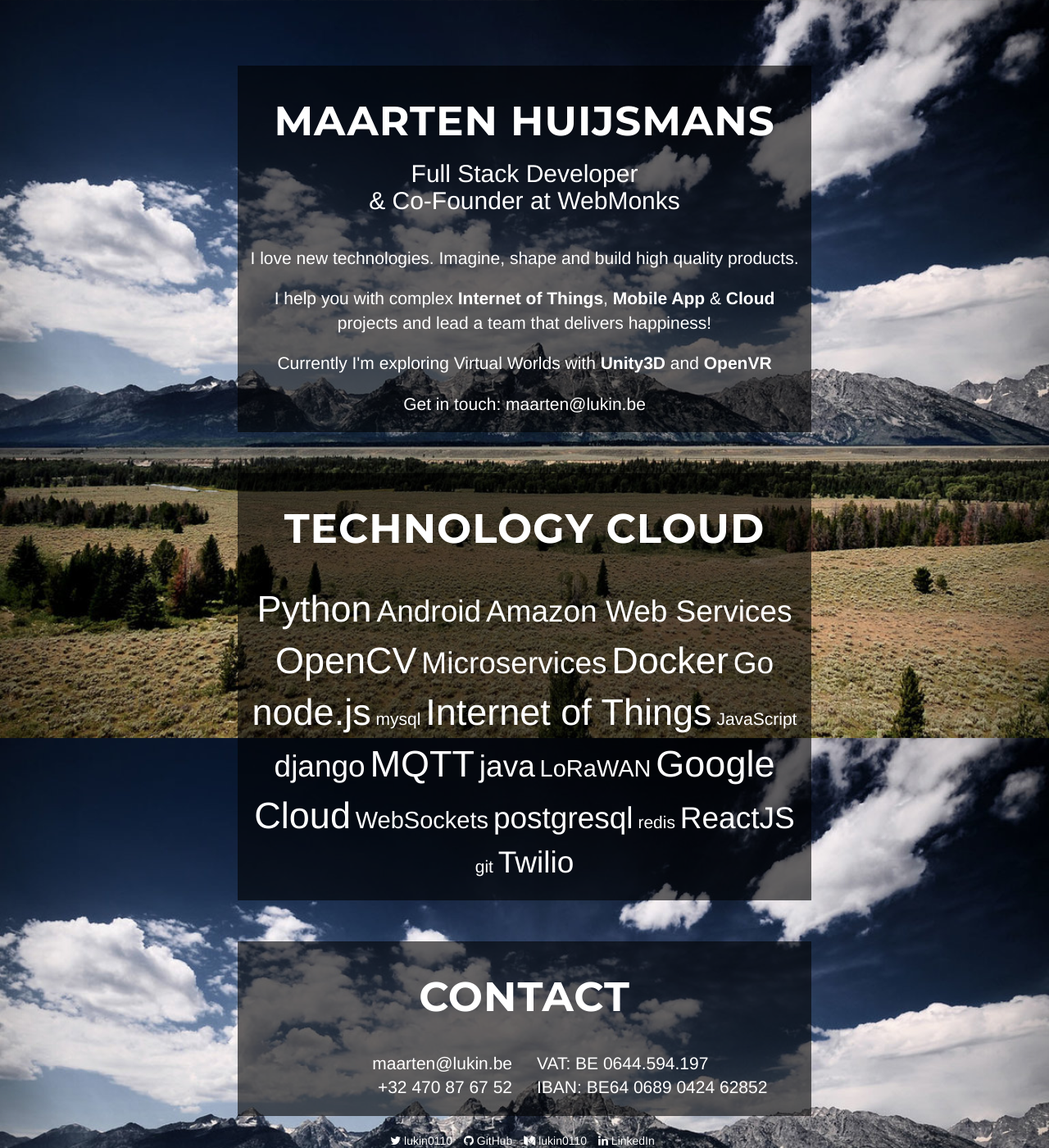
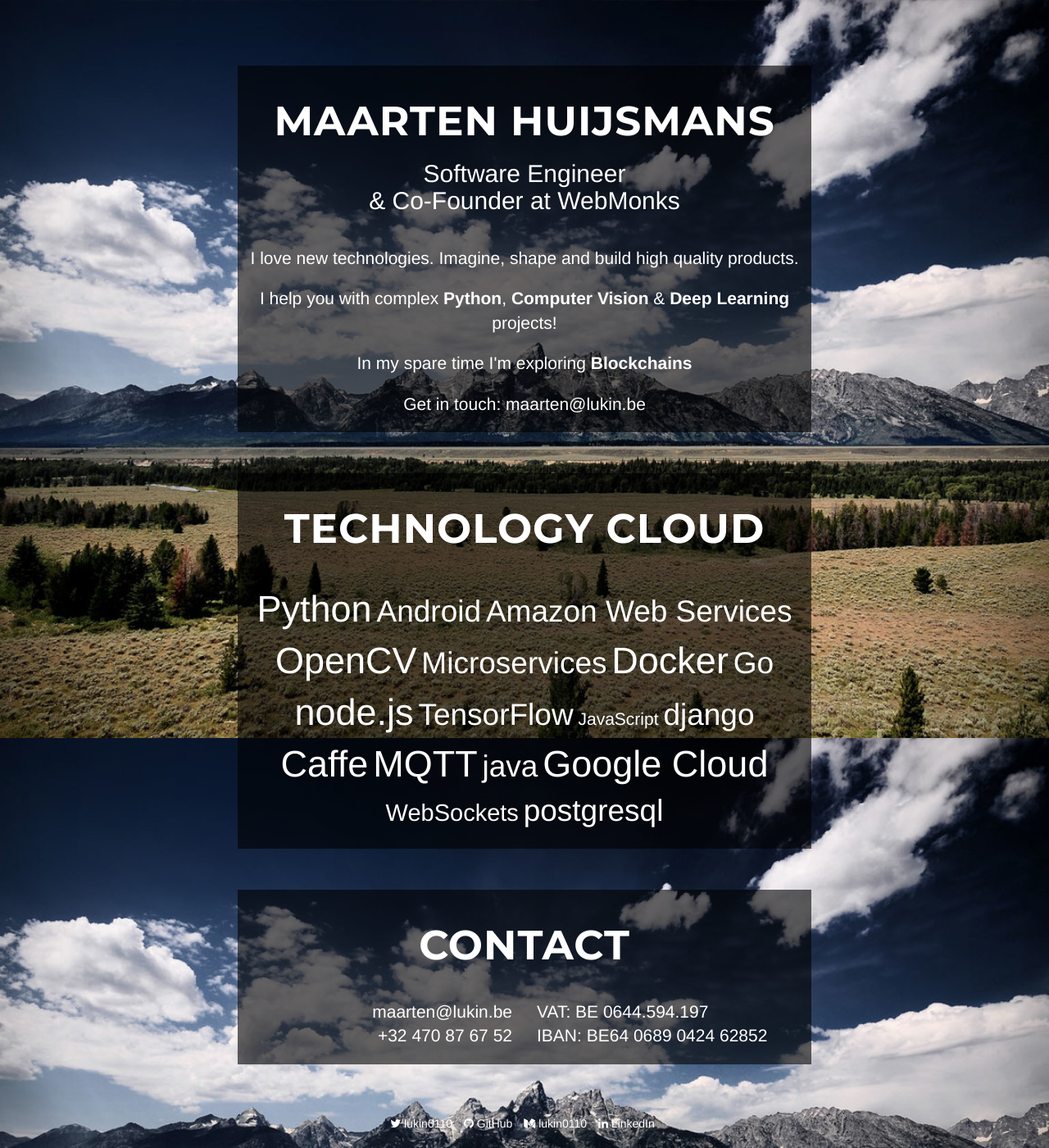
Before and after one commit to lukin0110/lukin0110.github.io, a Jekyll site: the page built from index.html, in a window 1280 px wide and 1400 px high. Shown: the whole window at 82% size. Built offline with Jekyll 4.4.1, drawn with Linux system fonts in a browser that asks for light colours; nearby versions of some CDN libraries.

Commit message:
Update index.html

```diff
--- a/index.html
+++ b/index.html
@@ -1,21 +1,21 @@
 ---
 layout: default
-description: I'm Maarten Huijsmans, a freelance Full Stack Developer. I can help you with complex web, mobile &amp; IoT project.
-keywords: maarten, huijsmans, freelance, full stack developer, IoT, python, docker, Amazon Web Services
+description: I'm Maarten Huijsmans, a freelance Software Engineer. I help you with complex Python, Computer Vision and Deep Learning projects.
+keywords: maarten, huijsmans, freelance, software developer, python, docker, Amazon Web Services
 fullbg: true
 ---
 
 <div class="container intro">
     <div class="page-header lead">
         <h1>Maarten Huijsmans</h1>
-        <h2>Full Stack Developer <br />&amp; Co-Founder at <a href="http://webmonks.io">WebMonks</a></h2>
+        <h2>Software Engineer <br />&amp; Co-Founder at <a href="http://webmonks.io">WebMonks</a></h2>
     </div>
     <p class="lead">I love new technologies. Imagine, shape and build high quality products.</p>
     <p class="lead">I help you with complex
-        <a href="https://en.wikipedia.org/wiki/Internet_of_Things"><strong>Internet of Things</strong></a>,
-        <strong>Mobile App</strong> &amp; <strong>Cloud</strong> projects and lead a team that delivers happiness! </p>
+        <strong>Python</strong></a>,
+        <strong>Computer Vision</strong> &amp; <strong>Deep Learning</strong> projects! </p>
 
-    <p class="lead">Currently I'm exploring Virtual Worlds with <strong>Unity3D</strong> and <strong>OpenVR</strong></p>
+    <p class="lead">In my spare time I'm exploring <strong>Blockchains</strong></p>
     <p class="lead">Get in touch: <a href="mailto:maarten@lukin.be">maarten@lukin.be</a></p>
 </div>
 
@@ -33,20 +33,15 @@
         <span class="p3">Docker</span>
         <span class="p2">Go</span>
         <span class="p3">node.js</span>
-        <span>mysql</span>
-        <span class="p3">Internet of Things</span>
+        <span class="p2">TensorFlow</span>
         <span>JavaScript</span>
         <span class="p2">django</span>
+        <span class="p3">Caffe</span>
         <span class="p3">MQTT</span>
         <span class="p2">java</span>
-        <span class="p1">LoRaWAN</span>
         <span class="p3">Google Cloud</span>
         <span class="p1">WebSockets</span>
         <span class="p2">postgresql</span>
-        <span>redis</span>
-        <span class="p2">ReactJS</span>
-        <span>git</span>
-        <span class="p2">Twilio</span>
     </div>
 </div>
 
```
